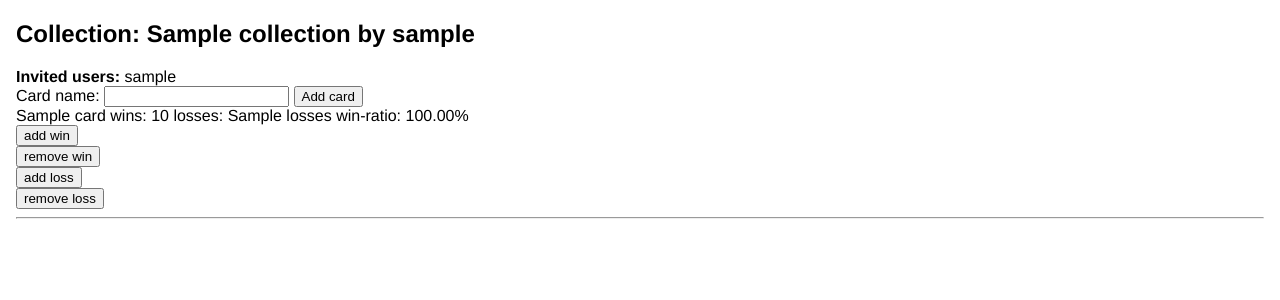
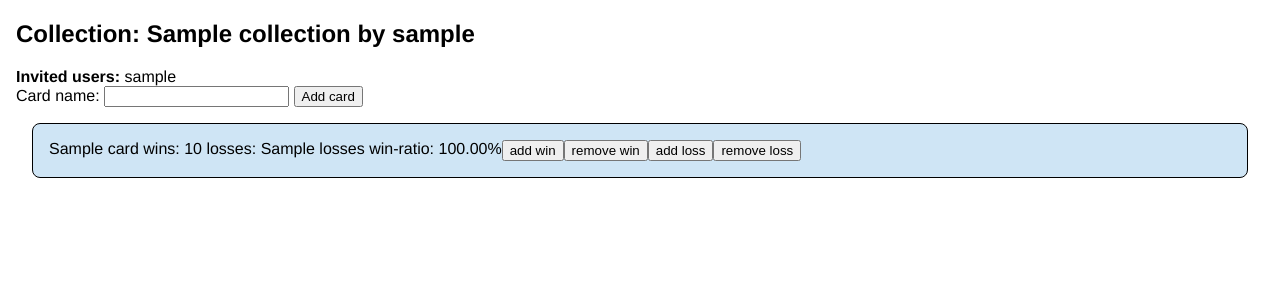
Before and after one commit to Regularmute/MTGCardTracker, a Flask app: template templates/collectionlist.html in a window 1280 px wide. Shown: the part 57-357 px from the top of the page. Run offline with Flask 3, Linux system fonts and the light colour scheme; the template is opened without the code that fills it: most values are stand-ins (such as "Sample title", 1, 10 or a date in 2020); parts of the project's set-up code (start-up, migrations or seed data) failed here and were passed over.

Commit message:
style(cardlist): apply css to card statblocks

```diff
--- a/static/main.css
+++ b/static/main.css
@@ -47,3 +47,12 @@ nav a:hover {
     font-family: 'Georgia', 'Arial', serif;
     text-decoration: none;
 }
+
+.card_block {
+    display: flex;
+    margin: 1rem;
+    padding: 1rem;
+    background-color: #cfe5f5;
+    border: 0.1rem solid black;
+    border-radius: 0.5rem;
+}
--- a/templates/collectionlist.html
+++ b/templates/collectionlist.html
@@ -39,6 +39,7 @@
 {% endif %}
 {% for card in cardlist %}
 {% set winrate = (card.wins / (card.wins + card.losses) * 100) if not card.wins + card.losses == 0 else 0 %}
+<div class="card_block">
     {{ card.name }} wins: {{ card.wins }} losses: {{ card.losses }} win-ratio: {{ '%0.2f' % winrate|float }}%
     {% if logged_userid == collection.owner_id %}
         <form action="/deletecard" method="post"
@@ -69,6 +70,6 @@
         <input type="hidden" name="card_id" value="{{ card.id }}">
         <input type="hidden" name="direction" value="remove">
     </form>
-<hr>
+</div>
 {% endfor %}
 {% endblock %}
```
Lines whose indentation alone changed are shown as unchanged.
